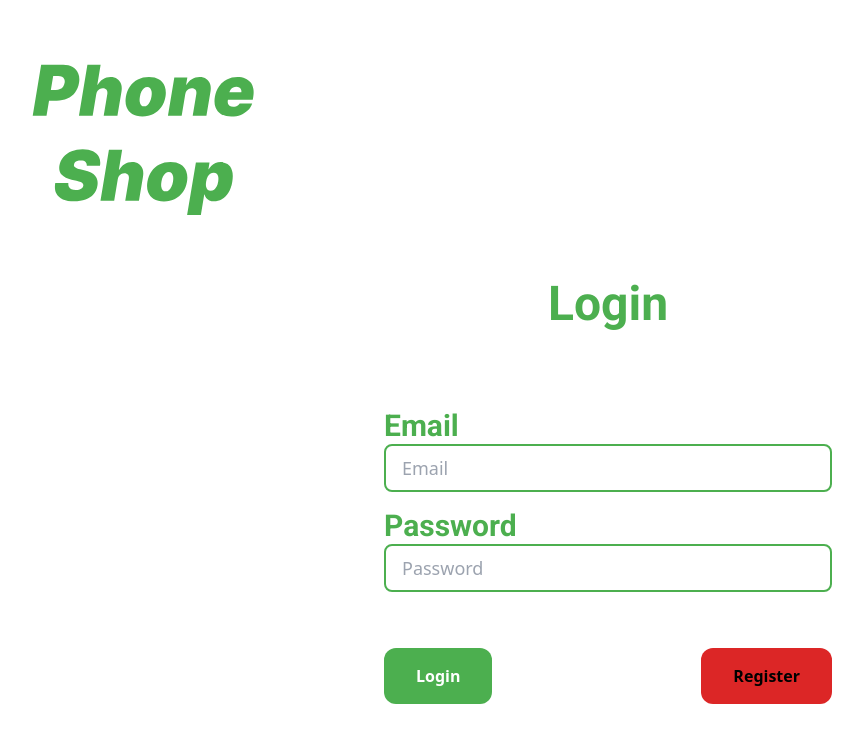
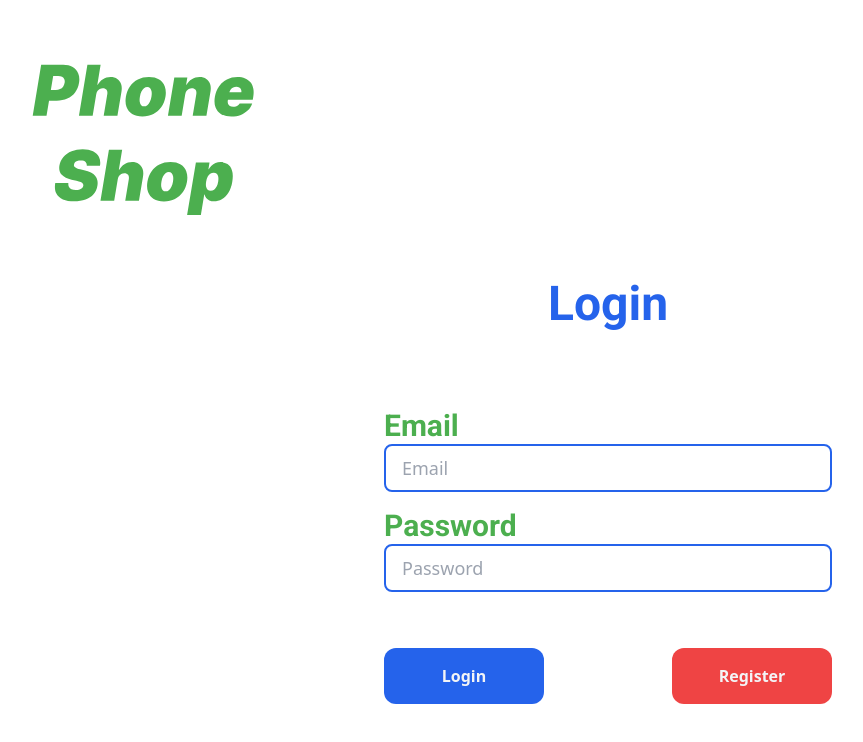
Before and after one commit to satoryuk/pp-phone-shop, a React (Vite) app in the folder Admin-Section/: page / in a window 1280 px wide. Shown: the top 742 px of the page, without its empty margins (32-895 px from the left). Built offline with nearby package versions, Linux system fonts and the light colour scheme.

Commit message:
new update

```diff
--- a/Admin-Section/src/Pages/Auth/Login.jsx
+++ b/Admin-Section/src/Pages/Auth/Login.jsx
@@ -22,7 +22,6 @@ const Login = () => {
       console.log(response);
 
       navigate("/dashboard");
-
     } catch (err) {
       setError(err.message || "An error occurred. Please try again.");
       console.error("Sign-in failed:", err);
@@ -31,7 +30,7 @@ const Login = () => {
 
   return (
     <section className="flex flex-col justify-center items-center">
-      <h2 className="font-Roboto font-bold text-center text-primary text-5xl block">
+      <h2 className="font-Roboto font-bold text-center text-blue-600 text-5xl block">
         Login
       </h2>
       <div className="flex flex-col align-center items-center p-20">
@@ -45,7 +44,7 @@ const Login = () => {
             placeholder="Email"
             value={email}
             onChange={(e) => setEmail(e.target.value)}
-            className="text-lg w-full rounded-lg h-12 p-4 border-2 border-primary mb-4"
+            className="text-lg w-full rounded-lg h-12 p-4 border-2 border-blue-600 mb-4"
             required
           />
 
@@ -58,7 +57,7 @@ const Login = () => {
             placeholder="Password"
             value={password}
             onChange={(e) => setPassword(e.target.value)}
-            className="text-lg w-full rounded-lg h-12 p-4 border-2 border-primary mb-6"
+            className="text-lg w-full rounded-lg h-12 p-4 border-2 border-blue-600 mb-6"
             required
           />
 
@@ -67,13 +66,13 @@ const Login = () => {
           <div className="flex justify-between mt-8">
             <button
               type="submit"
-              className="font-bold px-8 py-4 rounded-xl bg-primary text-white hover:bg-green-500"
+              className="font-bold px-8 py-4 w-40 rounded-xl bg-blue-600 text-gray-100 hover:bg-blue-700 duration-150"
             >
               Login
             </button>
             <Link
               to="/register"
-              className="font-bold px-8 py-4 rounded-xl bg-red-600 text-black hover:text-gray-700 hover:bg-red-500"
+              className="font-bold px-8 py-4 w-40 text-center rounded-xl bg-red-500 text-gray-100 hover:bg-red-600 duration-150"
             >
               Register
             </Link>
```
